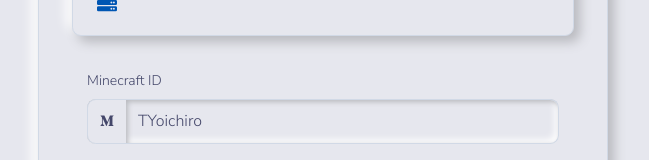
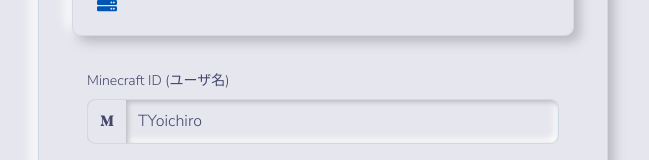
Before and after one commit to Yoichi-dev/showroom-app, a Nuxt app: page / in a window 1280 px wide. Shown: the part 284-444 px from the top of the page, without its empty margins (317-966 px from the left). Built offline with nearby package versions, Linux system fonts and the light colour scheme.

Commit message:
[Update] 文言変更

```diff
--- a/pages/index.vue
+++ b/pages/index.vue
@@ -43,7 +43,7 @@
                 </div>
                 <div class="mt-3">
                   <div class="form-group">
-                    <label for="minecraftId">Minecraft ID</label>
+                    <label for="minecraftId">Minecraft ID (ユーザ名)</label>
                     <div class="input-group mb-4">
                       <div class="input-group-prepend">
                         <span class="input-group-text"
```
